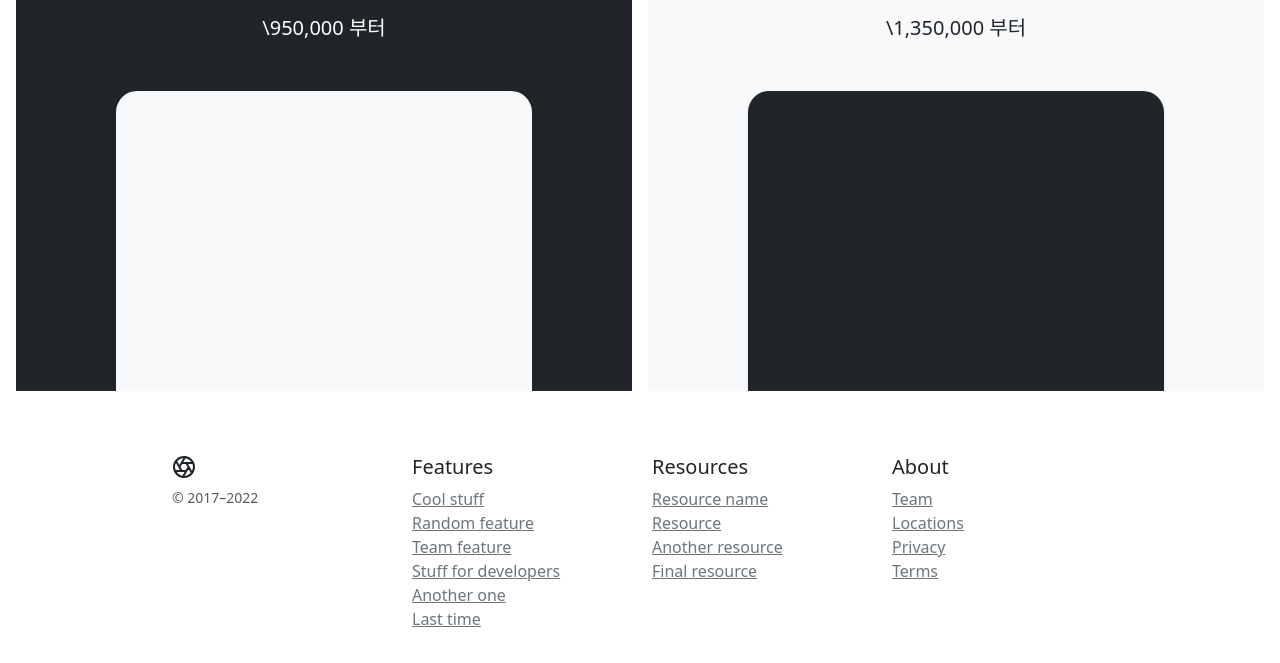
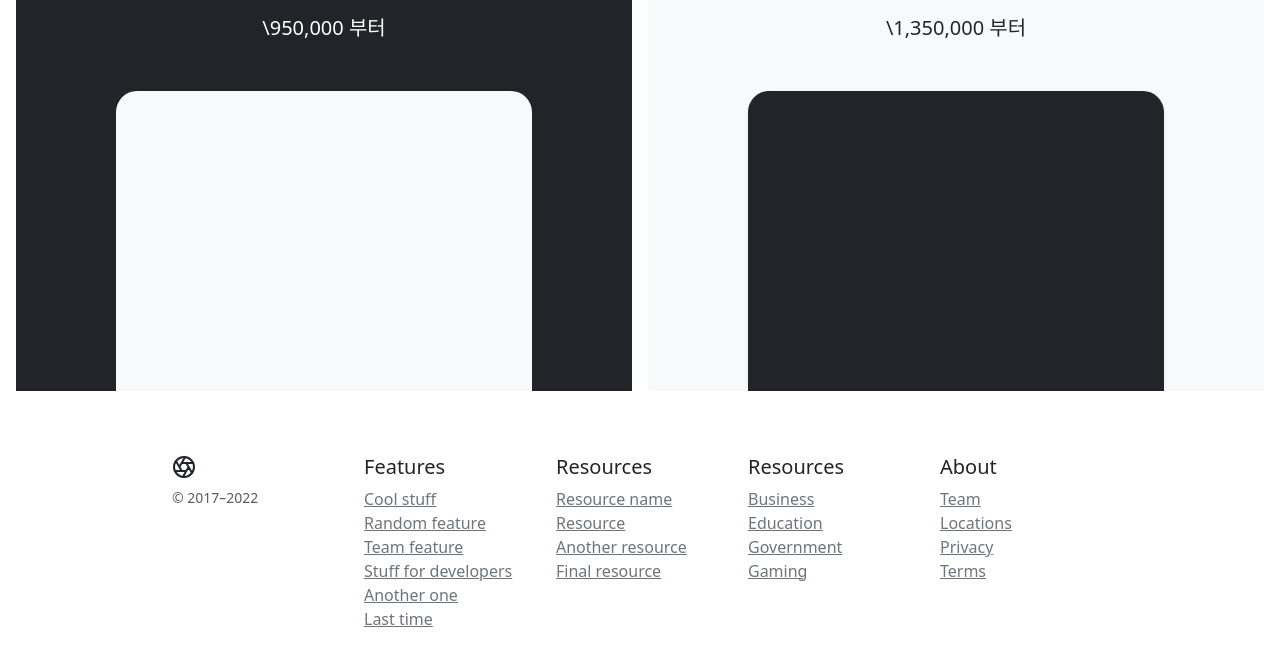
Before and after one commit to jihooni0914/Yu-say-Kim-Assignment-3, a website: page index.html in a window 1280 px wide. Shown: the part 796-1459 px from the top of the page. Drawn offline with nearby package versions, Linux system fonts and the light colour scheme.

```diff
--- a/index.html
+++ b/index.html
@@ -167,6 +167,15 @@
                 </ul>
             </div>
             <div class="col-6 col-md">
+                <h5>Resources</h5>
+                <ul class="list-unstyled text-small">
+                    <li><a class="link-secondary" href="#">Business</a></li>
+                    <li><a class="link-secondary" href="#">Education</a></li>
+                    <li><a class="link-secondary" href="#">Government</a></li>
+                    <li><a class="link-secondary" href="#">Gaming</a></li>
+                </ul>
+            </div>
+            <div class="col-6 col-md">
                 <h5>About</h5>
                 <ul class="list-unstyled text-small">
                     <li><a class="link-secondary" href="#">Team</a></li>
@@ -177,5 +186,6 @@
             </div>
         </div>
     </footer>
+</body>
 
 </html>
```
